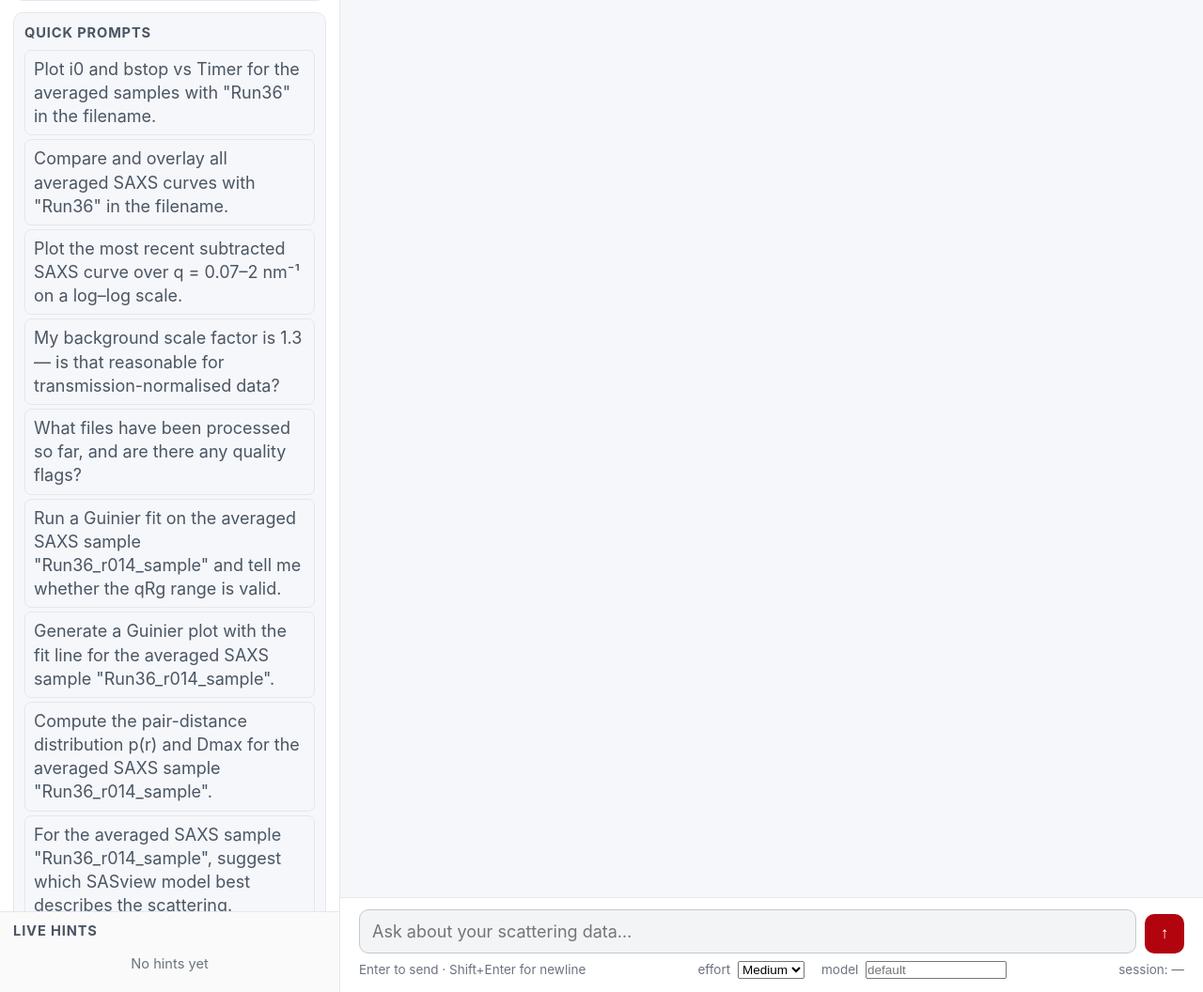
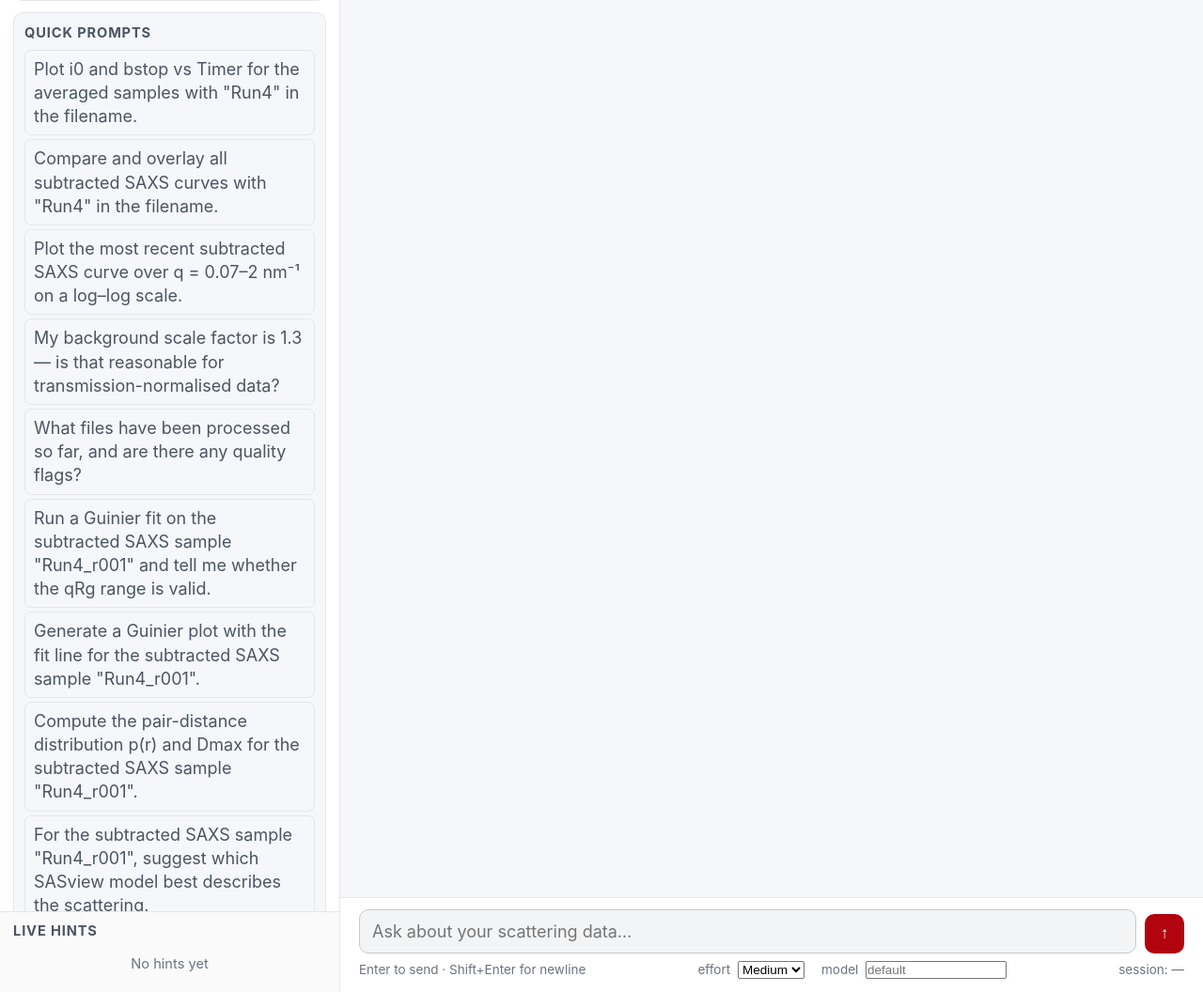
Before and after one commit to anjanikmaurya/SWAXS_Autonomous_Platform_v1, a Flask app: page / in a window 1280 px wide. Shown: the part 540-1596 px from the top of the page at 94% size. Run offline with Flask 3, Linux system fonts and the light colour scheme; data that the repository does not hold is empty; some libraries are stand-ins or nearby versions.

Commit message:
assistant: analysis on subtracted data only + Quick Prompts use Run4
- Hard procedure G2: structural analysis is ALWAYS on the subtracted curve; if
  no subtracted file exists, tell the user to run background subtraction and stop
  (averaged/reduced only for beam-metadata/QC).
- compute_pr / fit_model now emit a loud warning (_subtracted_warning) if they
  fall back to averaged data — result flagged as not background-corrected.
- Sidebar Quick Prompts: single-sample analyses now target the SUBTRACTED sample
  and use recipe id 'Run4_r001'; multi-sample use 'Run4'; overlay switched to
  subtracted curves. Comment updated.

Tests: subtracted-warning guard in test_assistant_sample_resolver.py.

```diff
--- a/assistant/templates/index.html
+++ b/assistant/templates/index.html
@@ -390,21 +390,23 @@ input:focus-visible,select:focus-visible,textarea:focus-visible{
         <!-- Quick prompts -->
         <div class="scard">
           <div class="stitle">Quick Prompts</div>
-          <!-- Prompts revised Sep 2026 for the demo: multi-sample tools (overlay,
-               metadata, manifest) take a broad keyword like "Run36"; single-sample
-               tools (Guinier, p(r), model fit) need a keyword that matches ONE
-               averaged sample, so they name a specific "..._sample" — the assistant
-               refuses a keyword that matches several. Edit "Run36" / the sample id
-               to one that exists in the demo project before presenting. -->
-          <div class="qp" onclick="usePrompt(this)">Plot i0 and bstop vs Timer for the averaged samples with "Run36" in the filename.</div>
-          <div class="qp" onclick="usePrompt(this)">Compare and overlay all averaged SAXS curves with "Run36" in the filename.</div>
+          <!-- Prompts (Sep 2026): ALL structural analysis runs on SUBTRACTED
+               (background-corrected) data. Multi-sample tools (overlay, metadata,
+               manifest) take a broad keyword like "Run4"; single-sample analyses
+               (Guinier, p(r), model fit) name a specific recipe id like
+               "Run4_r001", which the assistant resolves to that recipe's
+               subtracted curve. Beam-metadata (i0/bstop) is inherently pre-
+               subtraction, so that one prompt uses averaged. Edit "Run4" /
+               "Run4_r001" to ids that exist in the project before presenting. -->
+          <div class="qp" onclick="usePrompt(this)">Plot i0 and bstop vs Timer for the averaged samples with "Run4" in the filename.</div>
+          <div class="qp" onclick="usePrompt(this)">Compare and overlay all subtracted SAXS curves with "Run4" in the filename.</div>
           <div class="qp" onclick="usePrompt(this)">Plot the most recent subtracted SAXS curve over q = 0.07–2 nm⁻¹ on a log–log scale.</div>
           <div class="qp" onclick="usePrompt(this)">My background scale factor is 1.3 — is that reasonable for transmission-normalised data?</div>
           <div class="qp" onclick="usePrompt(this)">What files have been processed so far, and are there any quality flags?</div>
-          <div class="qp" onclick="usePrompt(this)">Run a Guinier fit on the averaged SAXS sample "Run36_r014_sample" and tell me whether the qRg range is valid.</div>
-          <div class="qp" onclick="usePrompt(this)">Generate a Guinier plot with the fit line for the averaged SAXS sample "Run36_r014_sample".</div>
-          <div class="qp" onclick="usePrompt(this)">Compute the pair-distance distribution p(r) and Dmax for the averaged SAXS sample "Run36_r014_sample".</div>
-          <div class="qp" onclick="usePrompt(this)">For the averaged SAXS sample "Run36_r014_sample", suggest which SASview model best describes the scattering.</div>
+          <div class="qp" onclick="usePrompt(this)">Run a Guinier fit on the subtracted SAXS sample "Run4_r001" and tell me whether the qRg range is valid.</div>
+          <div class="qp" onclick="usePrompt(this)">Generate a Guinier plot with the fit line for the subtracted SAXS sample "Run4_r001".</div>
+          <div class="qp" onclick="usePrompt(this)">Compute the pair-distance distribution p(r) and Dmax for the subtracted SAXS sample "Run4_r001".</div>
+          <div class="qp" onclick="usePrompt(this)">For the subtracted SAXS sample "Run4_r001", suggest which SASview model best describes the scattering.</div>
         </div>
       </div>
 
@@ -755,14 +757,24 @@ function appendAssistant(text, toolCalls, plot, inlineHints, plotFig) {
       try {
         // Size the figure to the container; NOT responsive (avoids a
         // resize loop that can blow the chat layout out to a white page).
+        const figureHeight = Number(plotFig.layout && plotFig.layout.height) || 520;
+        el.style.height = figureHeight + 'px';
         const layout = Object.assign({}, plotFig.layout, {
           autosize: false,
           width:  el.clientWidth  || 700,
-          height: el.clientHeight || 430,
+          height: figureHeight,
           margin: (plotFig.layout && plotFig.layout.margin) || { t: 56, l: 62, r: 16, b: 52 },
         });
         Plotly.newPlot(plotDivId, plotFig.data, layout,
                        { responsive: false, displaylogo: false,
+                         toImageButtonOptions: { format: 'png', filename: 'swaxs_figure', scale: 3 },
+                         modeBarButtonsToAdd: [{
+                           name: 'Download vector SVG', icon: Plotly.Icons.camera,
+                           click: gd => Plotly.downloadImage(gd, {
+                             format: 'svg', filename: 'swaxs_figure',
+                             width: gd.layout.width, height: gd.layout.height
+                           })
+                         }],
                          modeBarButtonsToRemove: ['lasso2d', 'select2d'] });
       } catch (e) {
         if (plot) {
--- a/src/ai/assistant.py
+++ b/src/ai/assistant.py
@@ -1007,11 +1007,15 @@ p(r)/Dmax, a model fit, a metric, a comparison):
   G1. GROUND — call `query_manifest` (query_type='summary' first; add a
       keyword/detector filter for specifics). Confirm the sample actually exists.
       One manifest read per turn is enough — do not re-query redundantly.
-  G2. RESOLVE ONE FILE — identify exactly ONE data file to use. Prefer the
-      SUBTRACTED curve, else the averaged; when several match or the request is
-      loose, use the MOST RECENT. If the sample is ambiguous OR the needed data
-      is missing, ASK ONE clarifying question and STOP — never guess, never
-      fabricate a number.
+  G2. RESOLVE ONE FILE — identify exactly ONE data file. STRUCTURAL ANALYSIS IS
+      ALWAYS DONE ON THE SUBTRACTED (background-corrected) CURVE. Use the
+      subtracted file; when several match or the request is loose, use the MOST
+      RECENT. If NO subtracted file exists for that sample, do NOT analyse the
+      averaged/reduced data — tell the user to run background subtraction first,
+      and STOP. (Averaged/reduced curves are only for beam-metadata and QC
+      checks, never for Rg, p(r), Porod, Kratky, or model fits.) If the sample is
+      ambiguous OR the needed data is missing, ASK ONE clarifying question and
+      STOP — never guess, never fabricate a number.
   G3. VALIDATE — load the file and check it is sane before computing: units
       (q in nm⁻¹; convert if Å⁻¹), a usable q-range, enough finite points. If the
       data fail validation, say so and stop.
@@ -1954,6 +1958,18 @@ class SWAXSAssistant:
         return None, mf, [], None
 
     @staticmethod
+    def _subtracted_warning(stage, keyword, what):
+        """Loud note when a structural analysis had to fall back to averaged data.
+        Analysis must be done on the SUBTRACTED (background-corrected) curve; if
+        none exists the result is not reliable and the user should subtract first.
+        Empty string when the resolved file is already subtracted."""
+        if stage == "subtracted":
+            return ""
+        return (f"⚠ no subtracted curve matched '{keyword}' — this {what} is on "
+                f"{stage.upper()} (NOT background-subtracted) data and is not "
+                f"reliable. Run background subtraction first, then re-analyse. ")
+
+    @staticmethod
     def _pick_note(matches, entry, detector, stage, keyword):
         """One-line note when several files matched and the newest was chosen,
         so the auto-pick is never silent. Empty string for a single match."""
@@ -1992,6 +2008,7 @@ class SWAXSAssistant:
             return (f"No subtracted or averaged {det.upper()} sample matched "
                     f"'{keyword}'."), None
         pick_note = self._pick_note(matches, entry, det, stage, keyword)
+        subwarn = self._subtracted_warning(stage, keyword, "model fit")
 
         q, I, sigma = _load_dat(entry.get("path", ""))
         if q is None:
@@ -2027,7 +2044,7 @@ class SWAXSAssistant:
             p.get("q_fit", q),  p.get("I_fit", I),
             sigma=sigma, model=model, chi2=res.get("chi2"), axis=axis)
         pstr = ", ".join(f"{k}={v:.4g}" for k, v in res.get("params", {}).items())
-        return (f"{pick_note}Fitted '{model}' to {Path(entry['path']).name} "
+        return (f"{subwarn}{pick_note}Fitted '{model}' to {Path(entry['path']).name} "
                 f"({stage}): reduced χ² = {res.get('chi2')}. Parameters: {pstr}. "
                 "Review the residuals; tell me to iterate (adjust guesses/free "
                 "params) or try another model if they're not flat."), b64
@@ -2110,6 +2127,7 @@ class SWAXSAssistant:
             return (f"No subtracted or averaged {det.upper()} sample matched "
                     f"'{keyword}'."), None
         pick_note = self._pick_note(matches, entry, det, stage, keyword)
+        subwarn = self._subtracted_warning(stage, keyword, "p(r)")
 
         q, I, sigma = _load_dat(entry.get("path", ""))
         if q is None:
@@ -2127,7 +2145,7 @@ class SWAXSAssistant:
         from src.ai.plots import plot_pair_distance
         b64 = plot_pair_distance(res["r"], res["pr"], Dmax=res.get("Dmax"),
                                  title=f"p(r): {Path(entry['path']).name}")
-        return (f"{pick_note}p(r) for {Path(entry['path']).name} ({stage}): "
+        return (f"{subwarn}{pick_note}p(r) for {Path(entry['path']).name} ({stage}): "
                 f"Rg = {res['Rg']} nm, Dmax = {res['Dmax']} nm, I0 = {res['I0']} "
                 f"(IFT reduced χ² = {res['chi2']}). "
                 "Check that p(r) returns smoothly to zero at Dmax — if it's "
```
Also changed, not shown: tests/test_assistant_sample_resolver.py (+8 -0 lines).
